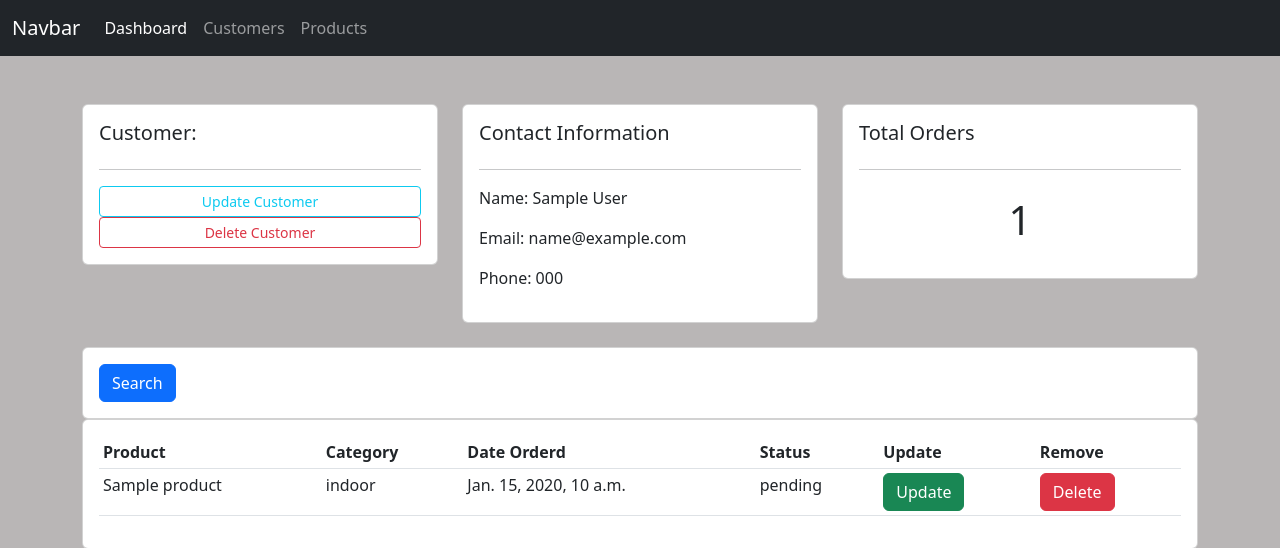
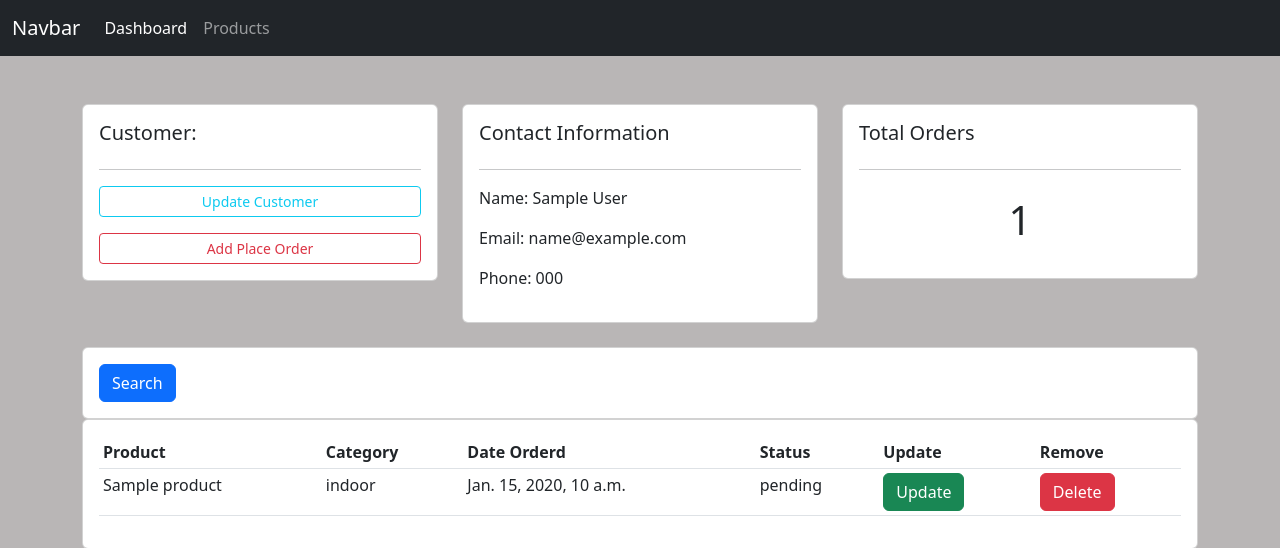
Before and after one commit to winlintun/django-shop-panel, a Django app: page /customer/1/ in a window 1280 px wide. Shown: the top 548 px of the page. Run offline with Django 3.2, Linux system fonts and the light colour scheme; tables that the repository leaves empty hold one stand-in row (values such as "Sample post").

Commit message:
user multiple order using inlineformset_factory

```diff
--- a/OnlineShop/shop/templates/shop/customer.html
+++ b/OnlineShop/shop/templates/shop/customer.html
@@ -6,7 +6,8 @@
             <h5>Customer:</h5>
             <hr>
             <a class="btn btn-outline-info btn-sm btn-block" href="">Update Customer</a>
-            <a class="btn btn-outline-danger btn-sm btn-block" href="">Delete Customer</a>
+            <a class="btn btn-outline-danger btn-sm btn-block mt-3" href="{% url 'shop:order-create' customer.id %}">Add Place Order</a>
+            {% comment %} <a class="btn btn-outline-danger btn-sm btn-block" href="">Delete Customer</a> {% endcomment %}
         </div>
     </div>
 
@@ -58,8 +59,8 @@
                     <td>{{ order.product.category  }}</td>
                     <td>{{ order.created_at }}</td>
                     <td>{{ order.status }}</td>
-                    <td><a href="" class="btn btn-success">Update</a></td>
-                    <td><a href="" class="btn btn-danger">Delete</a></td>
+                    <td><a href="{% url 'shop:order-update' order.id %}" class="btn btn-success">Update</a></td>
+                    <td><a href="{% url 'shop:order-delete' order.id %}" class="btn btn-danger">Delete</a></td>
                 </tr>
                 {% endfor %}
             </table>
--- a/OnlineShop/shop/templates/shop/home.html
+++ b/OnlineShop/shop/templates/shop/home.html
@@ -72,7 +72,7 @@
         <h5 class="text-center">LAST 5 ORDERS</h5>
         <hr>
         <div class="card card-body">
-            <a href="{% url 'shop:order-create' %}" class="btn btn-primary btn-sm btn-block">Create Order</a>
+            {% comment %} <a href="{% url 'shop:order-create' customer.id %}" class="btn btn-primary btn-sm btn-block">Create Order</a> {% endcomment %}
             <table class="table table-sm">
                 <tr>
                     <th>Product</th>
--- a/OnlineShop/shop/templates/shop/navbar.html
+++ b/OnlineShop/shop/templates/shop/navbar.html
@@ -7,7 +7,7 @@
       <div class="collapse navbar-collapse" id="navbarNavAltMarkup">
         <div class="navbar-nav">
           <a class="nav-link active" aria-current="page" href="{% url 'shop:home' %}">Dashboard</a>
-          <a class="nav-link" href="/customer">Customers</a>
+          {% comment %} <a class="nav-link" href="/customer/">Customers</a> {% endcomment %}
           <a class="nav-link" href="{% url 'shop:product' %}">Products</a>
         </div>
       </div>
--- a/OnlineShop/shop/templates/shop/product.html
+++ b/OnlineShop/shop/templates/shop/product.html
@@ -17,7 +17,7 @@
                 <tr>
                     <td>{{ product.name }}</td>
                     <td>{{ product.category }}</td>
-                    <td>{{ product.price }}</td>
+                    <td>$ {{ product.price }}</td>
                 </tr>
                 {% endfor %}
             </table>
--- a/OnlineShop/shop/urls.py
+++ b/OnlineShop/shop/urls.py
@@ -7,7 +7,7 @@ urlpatterns = [
     path('', views.home, name="home"),
     path('customer/<int:user_id>/', views.customer, name="customer"),
     path('product/', views.product, name='product'),
-    path('order/create/', views.orderCreate, name='order-create'),
+    path('order/create/<int:customerId>/', views.orderCreate, name='order-create'),
     path('order/update/<int:orderId>', views.order_update, name='order-update'),
     path('order/delete/<int:orderId>/', views.order_delete, name="order-delete"),
 ]
--- a/OnlineShop/shop/views.py
+++ b/OnlineShop/shop/views.py
@@ -1,6 +1,8 @@
+from django.http import HttpResponse
 from django.shortcuts import redirect, render
 from .models import Customer, Product, Order
 from .forms import OrderForm
+from django.forms import inlineformset_factory
 # Create your views here.
 
 def home(request):
@@ -37,15 +39,17 @@ def product(request):
         'products': products
     })
 
-def orderCreate(request):
-    form = OrderForm()
+def orderCreate(request, customerId):
+    customer = Customer.objects.get(pk=customerId)
+    OrderFormSet = inlineformset_factory(Customer, Order, fields=('product', 'status'), extra=10)
+    formset = OrderFormSet(instance=customer)
     if request.method == 'POST':
-        form = OrderForm(request.POST)
-        if form.is_valid():
-            form.save()
+        formset = OrderFormSet(request.POST, instance=customer)
+        if formset.is_valid():
+            formset.save()
             return redirect('shop:home')
     return render(request, 'shop/order_form.html', {
-        'form': form
+        'formset': formset
     })
 
 def order_update(request, orderId):
```
Also changed, not shown: OnlineShop/shop/templates/shop/order_form.html (+6 -1 lines).
